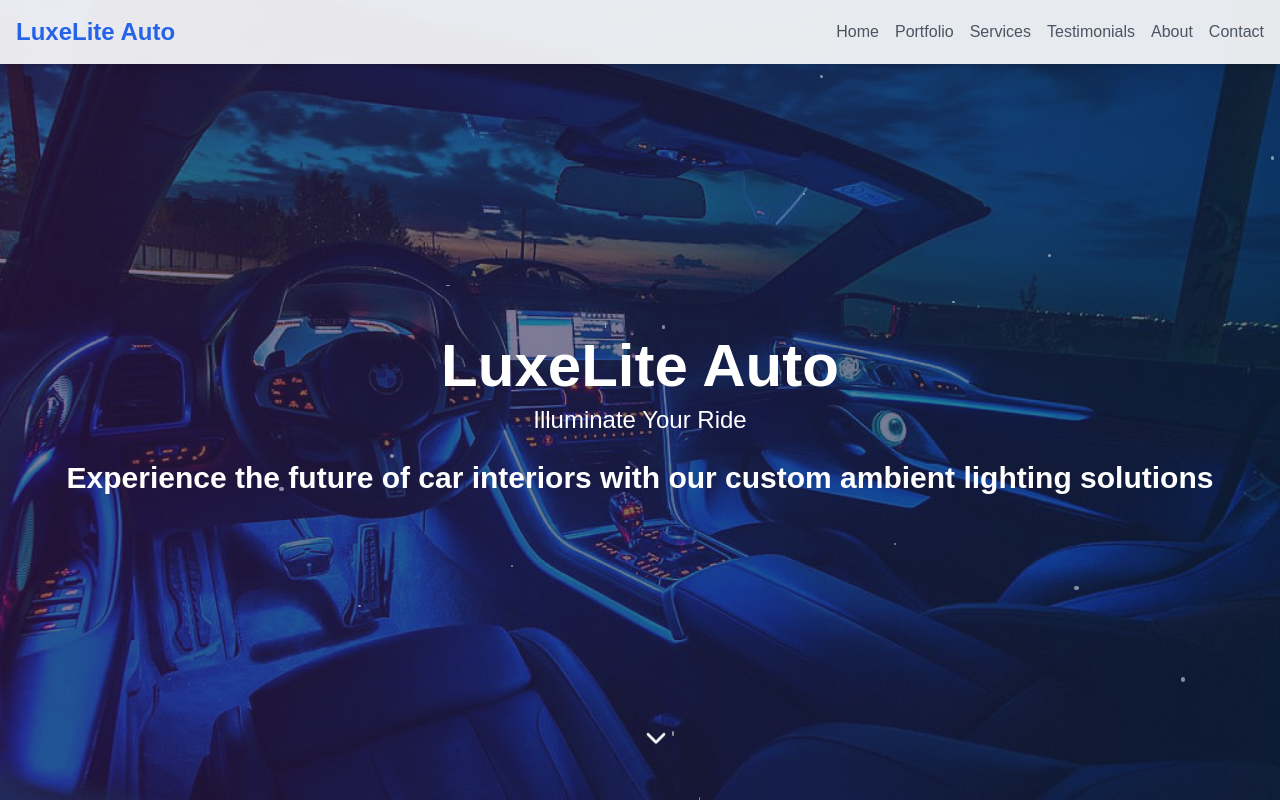
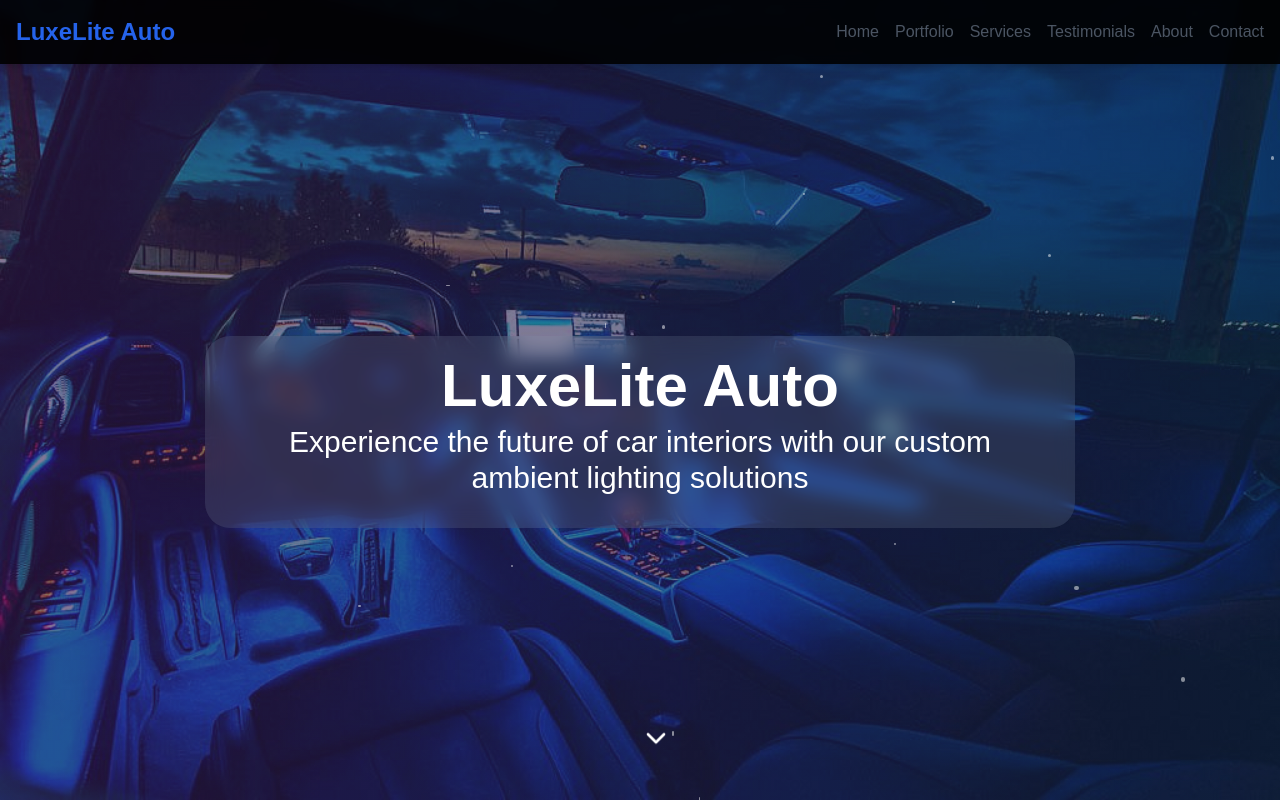
Before and after one commit to Wahaj10/luxelite, a Next.js app: page / in a window 1280 px wide. Shown: the top 802 px of the page. Built offline with nearby package versions, Linux system fonts and the light colour scheme.

Commit message:
Styling updates for main section

```diff
--- a/components/landing-page.tsx
+++ b/components/landing-page.tsx
@@ -105,7 +105,7 @@ export function LandingPageComponent() {
         }}
         animate={hidden ? "hidden" : "visible"}
         transition={{ duration: 0.35, ease: "easeInOut" }}
-        className="fixed top-0 left-0 right-0 z-50 bg-white bg-opacity-90 backdrop-blur-sm shadow-md"
+        className="fixed top-0 left-0 right-0 z-50 bg-black bg-opacity-90 backdrop-blur-sm shadow-md"
       >
         <div className="container mx-auto px-4">
           <div className="flex items-center justify-between h-16">
@@ -184,13 +184,12 @@ export function LandingPageComponent() {
         </div>
         <div className="absolute inset-0 bg-black opacity-50 z-10"></div>
         <div
-          className={`relative z-20  text-center text-white transition-all duration-1000 ${
+          className={`relative z-20 bg-slate-400/[.17] backdrop-blur-[10px] w-[68%] pt-5 rounded-[25px] text-center text-white transition-all duration-1000 ${
             isVisible ? "opacity-100 translate-y-0" : "opacity-0 translate-y-10"
           }`}
         >
           <h1 className="text-6xl font-bold mb-2">LuxeLite Auto</h1>
-          <p className="text-2xl font-light mb-6">Illuminate Your Ride</p>
-          <h2 className="text-3xl font-semibold mb-8">
+          <h2 className="text-3xl lg:px-16 md:px-8 mb-8">
             Experience the future of car interiors with our custom ambient
             lighting solutions
           </h2>
```
